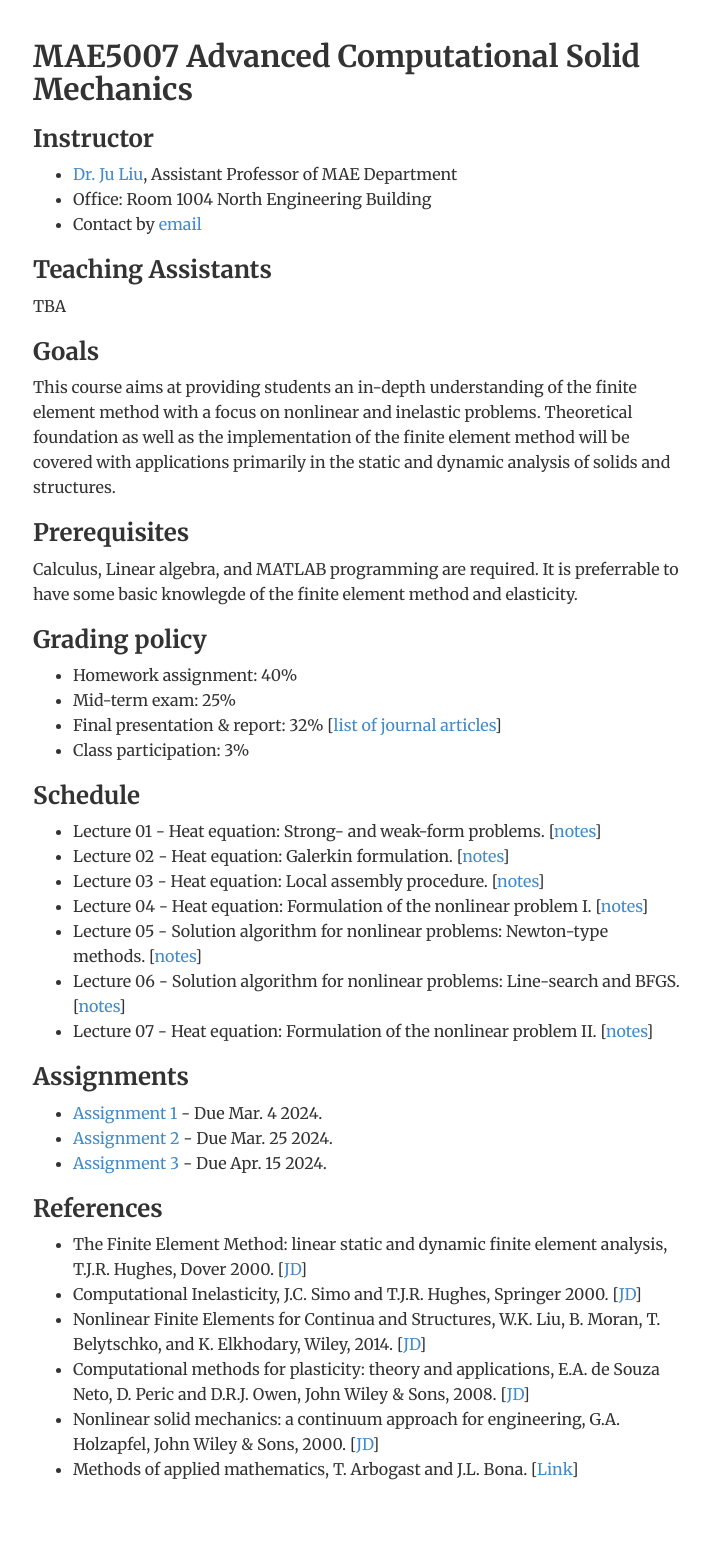
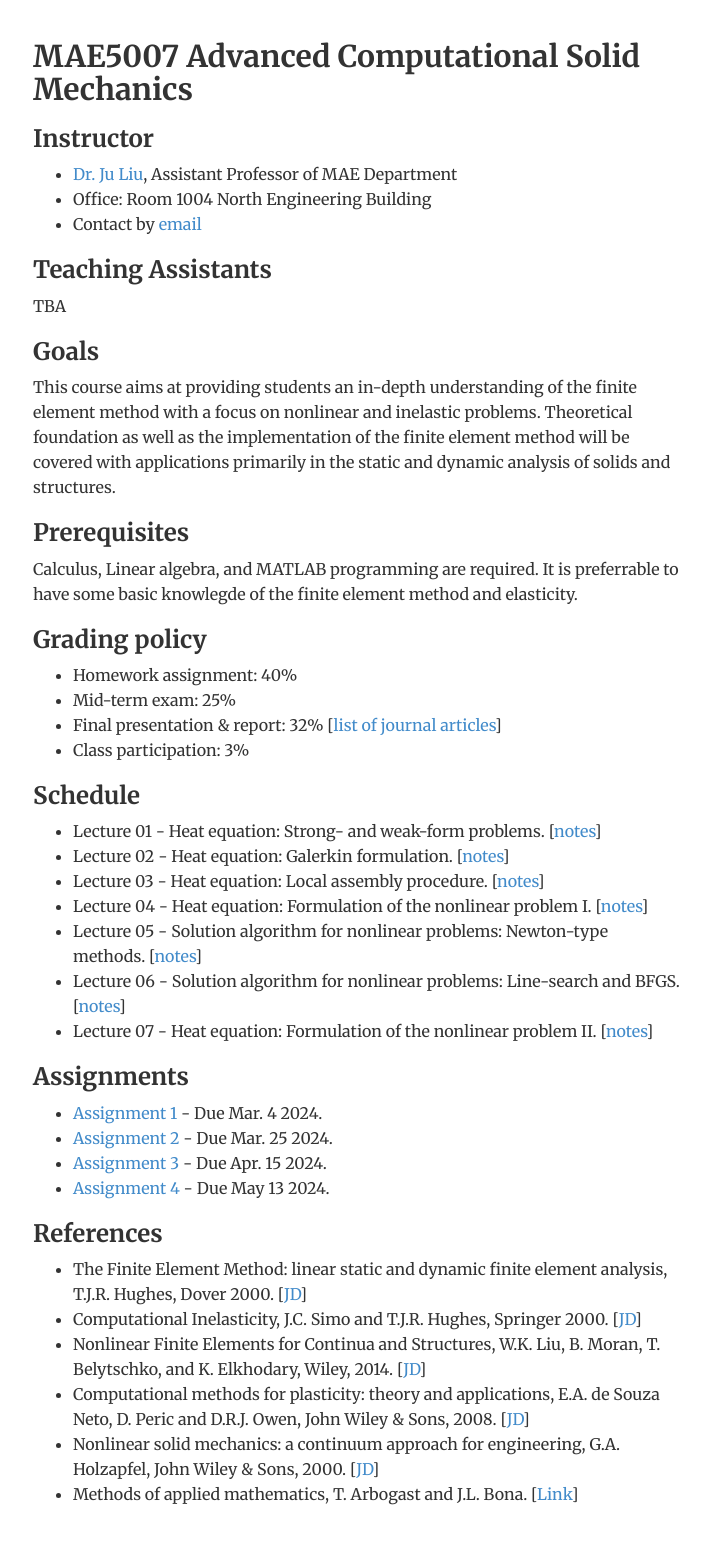
Before and after one commit to ju-liu/ju-liu.github.io, a Jekyll site: the page built from teaching/FEM-2024-Spring/index.html, in a window 1280 px wide. Shown: the whole page, without its empty margins (283-992 px from the left). Built offline with Jekyll 4.4.1, drawn with Linux system fonts in a browser that asks for light colours; nearby versions of some CDN libraries; library files that are not in the unit come from our copies; before the commit the page ends 1532 px from its top, so only the background shows below that.

Commit message:
Update index.html

```diff
--- a/teaching/FEM-2024-Spring/index.html
+++ b/teaching/FEM-2024-Spring/index.html
@@ -57,8 +57,8 @@ description: Research of Dr. Ju Liu
   <li><a href="hw/HW-01.pdf">Assignment 1</a> - Due Mar. 4 2024.</li>
   <li><a href="hw/HW-02.pdf">Assignment 2</a> - Due Mar. 25 2024.</li>
   <li><a href="hw/HW-03.pdf">Assignment 3</a> - Due Apr. 15 2024.</li>
-  <!--<li><a href="hw/HW-04.pdf">Assignment 4</a> - Due Apr. 10 2023.</li>
-  <li><a href="hw/HW-05.pdf">Assignment 5</a> - Due Apr. 24 2023.</li>
+  <li><a href="hw/HW-04.pdf">Assignment 4</a> - Due May 13 2024.</li>
+  <!--<li><a href="hw/HW-05.pdf">Assignment 5</a> - Due Apr. 24 2023.</li>
   <li><a href="hw/HW-06.pdf">Assignment 6</a> - Due May 08 2023.</li>
   <li><a href="hw/HW-07.pdf">Assignment 7</a> - Due May 22 2023.</li>
   <li><a href="hw/HW-08.pdf">Assignment 8</a> - Due June 05 2023.</li>-->
```
